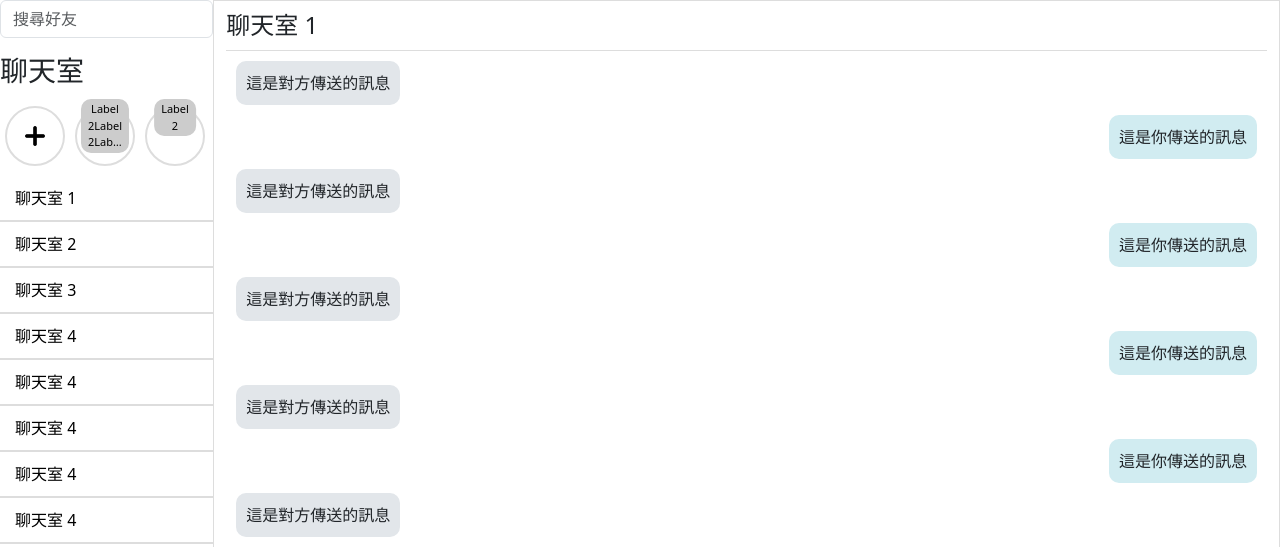
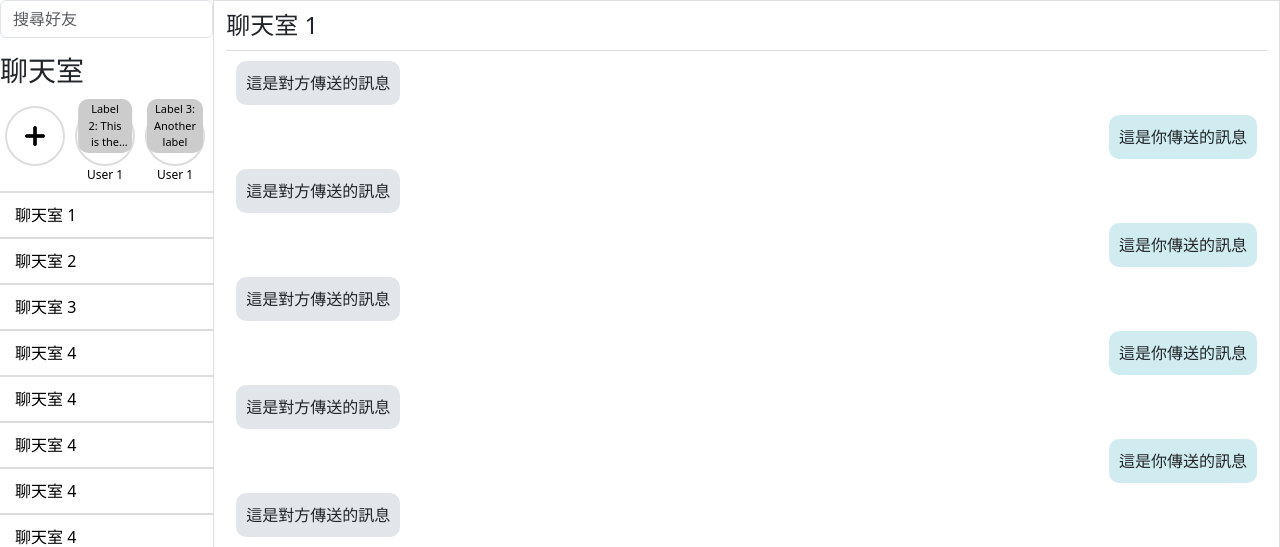
Before and after one commit to Adrian3314/Messengers-and-Notes, a Flask app: page / in a window 1280 px wide. Shown: the part 80-627 px from the top of the page. Run offline with Flask 3, Linux system fonts and the light colour scheme; the visitor is signed in with stand-in values (Sample User, id 1).

Commit message:
點擊便利貼可察看完整內容

```diff
--- a/static/styles.css
+++ b/static/styles.css
@@ -62,8 +62,11 @@ html, body {
 
 .circle-container {
     display: flex;
-    overflow-x: auto; /* 启用水平滚动 */
-    gap: 10px; /* 圆形之间的间隔 */
+    overflow-x: auto;
+    overflow-y: hidden;
+    height: 97px;
+    border-bottom: 2px solid #dddddd;
+    gap: 10px;
     padding: 10px 5px;
 }
 
@@ -76,18 +79,21 @@ html, body {
     background-color: transparent; /* 圓形內部是透明的 */
     flex-shrink: 0; /* 防止圓形被縮小 */
     cursor: pointer;
+    display: flex;
+    flex-direction: column;
+    align-items: center;
+    justify-content: center;
+    text-align: center;
 }
 
-.circle{
-    position: relative;
-    width: 60px;
-    height: 60px;
-    border: 2px solid #ddd; /* 空心圓的邊框顏色 */
-    border-radius: 50%; /* 圓形 */
-    background-color: transparent; /* 圓形內部是透明的 */
-    flex-shrink: 0; /* 防止圓形被縮小 */
+.user-name {
+    margin-top: 10px; /* 圓形底部與用戶名稱間的距離 */
+    font-size: 12px;  /* 調整字體大小 */
+    color: #000;      /* 用戶名稱顏色 */
+    text-align: center;
+    position: absolute;
+    bottom: -20px;
 }
-
 
 .circle-icon {
     position: absolute;
@@ -114,13 +120,9 @@ html, body {
     max-height: 54px;
     overflow: hidden;
     display: -webkit-box; /* 使用彈性盒模型來控制多行文本 */
-
-
     -webkit-line-clamp: 3; /* 限制顯示的行數，這裡是 3 行 */
     -webkit-box-orient: vertical; /* 垂直排列行 */
     text-overflow: ellipsis; /* 顯示省略號 */
-
-
 }
 
 
@@ -136,6 +138,8 @@ html, body {
 .circle-container::-webkit-scrollbar-track {
     background: #f1f1f1; /* 滾動條的背景顏色 */
 }
+
+
 
 
 .divider {
--- a/templates/home.html
+++ b/templates/home.html
@@ -43,20 +43,26 @@
                     <div class="circle editable-circle" data-bs-toggle="modal" data-bs-target="#textInputModal">
                         <img src="../static/plus.png" alt="Add" class="circle-icon">
                     </div>
-                    <div class="circle" >
-                        <div class="label-box">Label 2Label 2Label 2Label 2Label 2Label 2Label 2Label 2Label 2Label 2</div>
+                    <!-- 使用"data-label"屬性來控制點擊非editable circle時，Modal中要顯示的內容。 -->
+                    <div class="circle" data-bs-toggle="modal" data-bs-target="#textModal" data-label="Label 2: This is the second label content">
+                        <div class="label-box">Label 2: This is the second label content</div>
+                        <div class="user-name">User 1</div>  <!-- 用戶名稱 -->
                     </div>
-                    <div class="circle" >
-                        <div class="label-box">Label 2</div>
+                    <div class="circle" data-bs-toggle="modal" data-bs-target="#textModal" data-label="Label 3: Another label">
+                        <div class="label-box">Label 3: Another label</div>
+                        <div class="user-name">User 1</div>  <!-- 用戶名稱 -->
                     </div>
-                    <div class="circle" >
-                        <div class="label-box">Label 2</div>
+                    <div class="circle" data-bs-toggle="modal" data-bs-target="#textModal" data-label="Label 3: Another label">
+                        <div class="label-box">Label 3: Another label</div>
+                        <div class="user-name">User 1</div>  <!-- 用戶名稱 -->
                     </div>
-                    <div class="circle" >
-                        <div class="label-box">Label 2</div>
+                    <div class="circle" data-bs-toggle="modal" data-bs-target="#textModal" data-label="Label 3: Another label">
+                        <div class="label-box">Label 3: Another label</div>
+                        <div class="user-name">User 1</div>  <!-- 用戶名稱 -->
                     </div>
-                    <div class="circle" >
-                        <div class="label-box">Label 2</div>
+                    <div class="circle" data-bs-toggle="modal" data-bs-target="#textModal" data-label="Label 3: Another label">
+                        <div class="label-box">Label 3: Another label</div>
+                        <div class="user-name">User 1</div>  <!-- 用戶名稱 -->
                     </div>
                 </div>
 
@@ -168,7 +174,38 @@
         </div>
     </div>
 
+    <!-- 顯示便利貼的Modal -->
+    <div class="modal fade" id="textModal" tabindex="-1" aria-labelledby="textModalLabel" aria-hidden="true">
+        <div class="modal-dialog">
+            <div class="modal-content">
+                <div class="modal-header">
+                    <h5 class="modal-title" id="textModalLabel">標籤內容</h5>
+                    <button type="button" class="btn-close" data-bs-dismiss="modal" aria-label="Close"></button>
+                </div>
+                <div class="modal-body" id="modalLabelContent">
+                    <!-- 這裡將顯示選中的標籤內容 -->
+                </div>
+                <div class="modal-footer">
+                    <button type="button" class="btn btn-secondary" data-bs-dismiss="modal">關閉</button>
+                </div>
+            </div>
+        </div>
+    </div>
+
 
     <script src="https://cdn.jsdelivr.net/npm/bootstrap@5.3.1/dist/js/bootstrap.bundle.min.js"></script>
+    <script>// 使用 JavaScript 監聽每個 circle 點擊事件
+        document.querySelectorAll('.circle').forEach(function(circle) {
+            circle.addEventListener('click', function() {
+                // 確保不是 editable-circle 被點擊
+                if (!circle.classList.contains('editable-circle')) {
+                    // 取得該 circle 的 data-label 屬性
+                    const labelContent = circle.getAttribute('data-label');
+                    // 將內容顯示在 Modal 中
+                    document.getElementById('modalLabelContent').textContent = labelContent;
+                }
+            });
+        });
+    </script>
 </body>
 </html>
```
